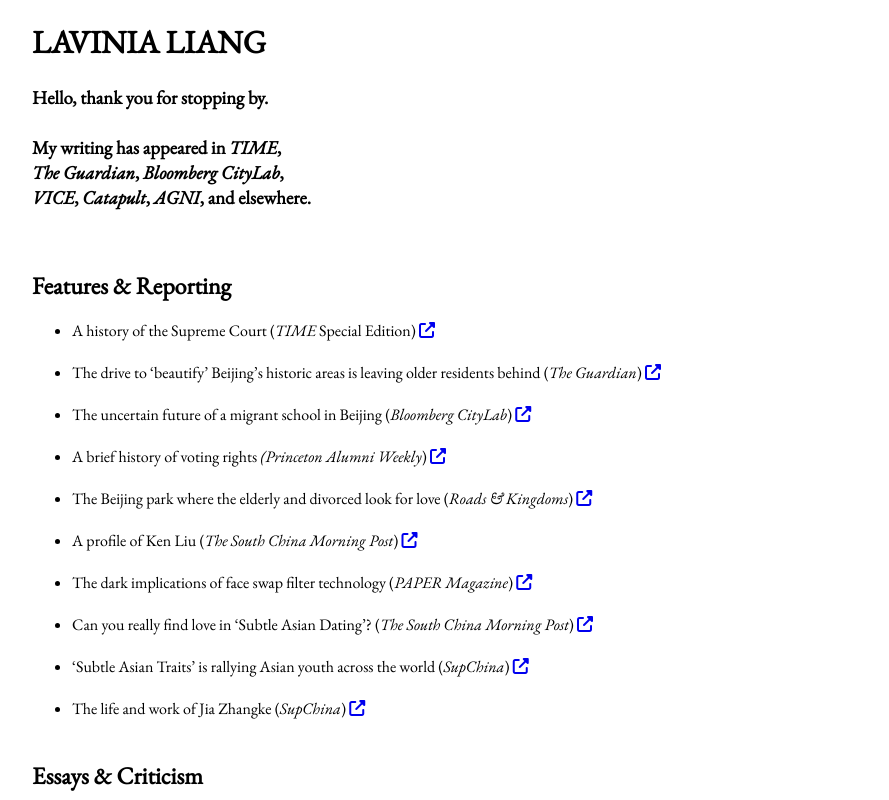
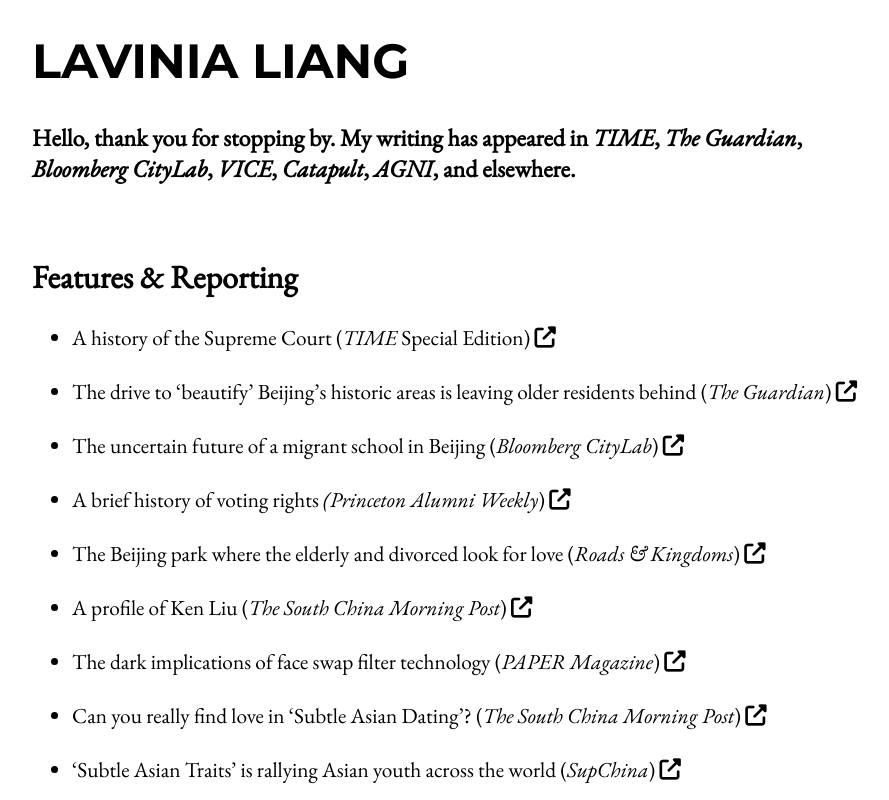
Before and after one commit to lavinialiang/lavinialiang.github.io, a plain HTML site: page index.html in a window 1280 px wide. Shown: the top 800 px of the page, without its empty margins (187-1076 px from the left). Drawn offline with nearby package versions, Linux system fonts and the light colour scheme.

Commit message:
Changed typography
Updated heading tags

```diff
--- a/index.html
+++ b/index.html
@@ -1,22 +1,59 @@
 <!DOCTYPE html>
 <html>
   <head>
-    <link href="https://fonts.googleapis.com/css2?family=EB+Garamond:ital@0;1&display=swap" rel="stylesheet">
+    <link rel="preconnect" href="https://fonts.gstatic.com">
+    <link rel="preconnect" href="https://fonts.gstatic.com">
+    <link href="https://fonts.googleapis.com/css2?family=EB+Garamond:ital@0;1&family=Montserrat:wght@700&display=swap" rel="stylesheet">
     <title>Lavinia Liang—Writing Portfolio</title>
     <style>
-        * {font-family: 'EB Garamond', serif;}
+      .gar {
+        font-family: 'EB Garamond', serif;
+      }
+
+      h1 {
+        font-family: 'Montserrat', sans-serif;
+      }
+
+      h2 {
+        font-size: 24pt;
+      }
+
+      h3{
+        font-size: 18pt;
+      }
+
+      ul {
+        font-size: 16pt;
+      }
+
+      a:link{
+        color:black;
+      }
+
+      a:visited{
+        color:black;
+      }
+
+      a:hover{
+        color:black;
+      }
+
+      a:focus{
+        color:black;
+      }
+
+      a:active{
+        color:black;
+      }
     </style>
     <script src="https://kit.fontawesome.com/e3c4d8c7f3.js" crossorigin="anonymous"></script>
   </head>
   <body>
     <div style="margin: auto; width: 66.6%;">
-    <h1>LAVINIA LIANG</h1>
-    <h3>Hello, thank you for stopping by.<br><br>
-    My writing has appeared in <i>TIME</i>,
-    <br><i>The Guardian</i>, <i>Bloomberg CityLab</i>,
-    <br><i>VICE</i>, <i>Catapult</i>, <i>AGNI</i>, and elsewhere.</h3>
-    <br>
-    <h2>Features & Reporting</h2>
+    <h1 style="font-size: 36pt;">LAVINIA LIANG</h1>
+     <div class="gar">
+      <h3>Hello, thank you for stopping by. My writing has appeared in <i>TIME</i>, <i>The Guardian</i>, <i>Bloomberg CityLab</i>, <i>VICE</i>, <i>Catapult</i>, <i>AGNI</i>, and elsewhere.</h3>
+      <br><h2>Features & Reporting</h2>
       <ul>
         <li>A history of the Supreme Court (<i>TIME</i> Special Edition) <a href="https://www.amazon.com/TIME-Thurgood-Marshall-Visionary-Editors/dp/1683301064"><i class="fas fa-external-link-alt"></i></a> </li> <br>
         <li>The drive to ‘beautify’ Beijing’s historic areas is leaving older residents behind (<i>The Guardian</i>) <a href="https://www.theguardian.com/cities/2019/oct/03/will-the-drive-to-beautify-beijings-historic-areas-leave-older-residents-behind?utm_medium=twitter&utm_source=dlvr.it"><i class="fas fa-external-link-alt"></i></a></li> <br>
@@ -35,7 +72,7 @@
         <li>What public bathrooms taught me (<i>Catapult</i>) <a href="https://catapult.co/stories/what-public-bathrooms-taught-me-shame-toilets-travel-lavinia-liang"><i class="fas fa-external-link-alt"></i></a> </li><br>
         <li>Anything sky means heavenly (<i>AGNI</i>) <a href="https://agnionline.bu.edu/review/anything-sky-means-heavenly"><i class="fas fa-external-link-alt"></i></a> </li><br>
         <li>When language wears boots: On patriarchy and language (<i>Catapult</i>) <a href="https://catapult.co/stories/when-language-wears-boots-hierarchy-gender-chinese-language-power-structures"><i class="fas fa-external-link-alt"></i></a> </li><br>
-      <li>On Sanmao’s <i>Stories of the Sahara</i> (<i>Los Angeles Review of Books</i>) (forthcoming) <a href=""><i class="fas fa-external-link-alt"></i></a> </li><br>
+        <li>On Sanmao’s <i>Stories of the Sahara</i> (<i>Los Angeles Review of Books</i>) (forthcoming) <a href="https://chinachannel.org/2020/11/27/sanmao-review/"><i class="fas fa-external-link-alt"></i></a> </li><br>
         <li>The secret land of horses (<i>Catapult</i>) <a href="https://catapult.co/stories/the-secret-land-of-horses-horse-isle-class-race-the-internet-lavinia-liang"><i class="fas fa-external-link-alt"></i></a> </li><br>
         <li>In defense of ‘Fight Club’ (<i>VICE</i>) <a href="https://www.vice.com/en_us/article/gyzmem/in-defense-of-fight-club?utm_source=vicetwitterus"><i class="fas fa-external-link-alt"></i></a> </li><br>
         <li>Painting tigers: On the current moment in Asian American film (<i>Radii</i>) <a href="https://radiichina.com/asian-american-film/"><i class="fas fa-external-link-alt"></i></a> </li><br>
@@ -48,7 +85,7 @@
 
       <h2>Fiction</h2>
       <ul>
-      <li>Summer of Lucky (<i>AGNI</i> volume 90) (read an excerpt) <a href="https://agnionline.bu.edu/fiction/summer-of-lucky"><i class="fas fa-external-link-alt"></i></a> </li><br>
+        <li>Summer of Lucky (<i>AGNI</i> volume 90) <a href="https://agnionline.bu.edu/fiction/summer-of-lucky"><i class="fas fa-external-link-alt"></i></a> </li><br>
       </ul>
 
       <h2>Poetry</h2>
@@ -56,6 +93,8 @@
         <li>On the streets of Naples (<i>Cosmonauts Avenue</i>) <a href="#"><i class="fas fa-external-link-alt"></i></a> </li><br>
        <li>For my great-aunt who had a golden tooth (<i>Chrysanthemum</i> anthology) (forthcoming) <a href="http://www.taiwaneseamerican.org/2018/12/call-for-submissions-chrysanthemum-volume-ii/"><i class="fas fa-external-link-alt"></i></a> </li><br>
      </ul>
+    <div>
+      &copy; <script>getFullYear()</script> Lavinia Liang
   </div>
   </body>
 </html>
```
Lines whose indentation alone changed are shown as unchanged.
